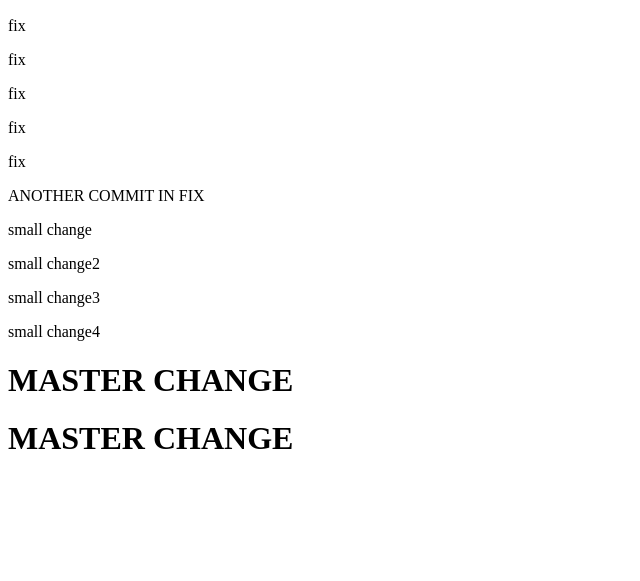
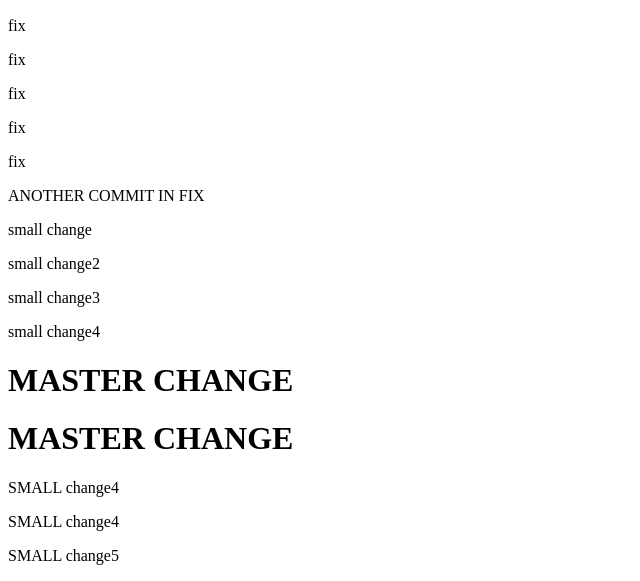
Before and after one commit to AndreyGorelik/git3, a plain HTML site: page index.html in a window 1280 px wide. Shown: the part 351-932 px from the top of the page, without its empty margins (0-640 px from the left). Before the commit the page ends 830 px from the top, so only its background shows below. Drawn offline with Linux system fonts and the light colour scheme.

Commit message:
Squashed commit of the following:
commit 99d522a8dac13c2e9206ce1f2db97855be577f3f
Author: Andrey Gorelik <bublic007@inbox.ru>
Date:   Mon Feb 6 20:21:00 2023 +0300

    change51

commit 90f511f42a229bce9e80a8d5af7ff4bce76a14a8
Author: Andrey Gorelik <bublic007@inbox.ru>
Date:   Mon Feb 6 20:20:49 2023 +0300

    change

commit c926477f8443808b287e97923588039ef4575553
Author: Andrey Gorelik <bublic007@inbox.ru>
Date:   Mon Feb 6 20:19:50 2023 +0300

    change

commit 7bab7f4ab5ae55dc21e8ff08e5f837066914b9b0
Author: Andrey Gorelik <bublic007@inbox.ru>
Date:   Mon Feb 6 20:18:37 2023 +0300

    change4

commit 4bb473bfc071798ede6201840e45d1c44c806502
Author: Andrey Gorelik <bublic007@inbox.ru>
Date:   Mon Feb 6 20:18:28 2023 +0300

    change3

commit f9a4ac8f1a2a26297138f74b971f33f0912610ed
Author: Andrey Gorelik <bublic007@inbox.ru>
Date:   Mon Feb 6 20:18:13 2023 +0300

    change2

commit b8ab1ce48747e292426ac3dad5d5151ca414a9fb
Author: Andrey Gorelik <bublic007@inbox.ru>
Date:   Mon Feb 6 20:17:51 2023 +0300

    change1

```diff
--- a/index.html
+++ b/index.html
@@ -21,3 +21,6 @@
 
 <h1>MASTER CHANGE</h1>
 <h1>MASTER CHANGE</h1>
+<p>SMALL change4</p>
+<p>SMALL change4</p>
+<p>SMALL change5</p>
```
